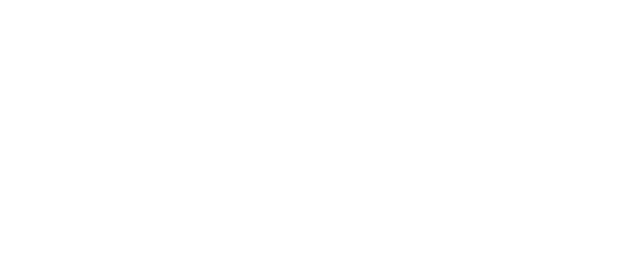
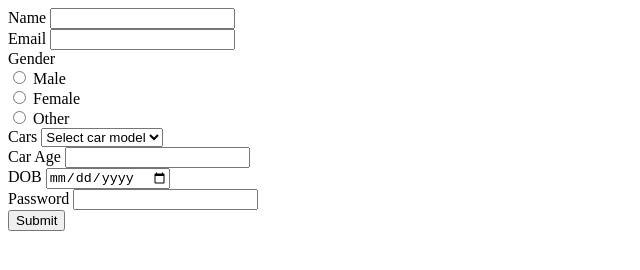
Before and after one commit to acciojob/signup-form-car-santmailo, a website: page main.html in a window 1280 px wide. Shown: the whole page, without its empty margins (0-640 px from the left). Drawn offline with Linux system fonts and the light colour scheme.

Commit message:
created a submission

```diff
--- a/main.html
+++ b/main.html
@@ -11,6 +11,50 @@
     <script type="text/javascript" src="./script.js">
 </script>
 
+	<form method="post">
+		<div>
+			<label for="name">Name</label>
+			<input type="text" name="name" id="name" required>
+		</div>
+		<div>
+			<label for="email">Email</label>
+			<input type="email" name="email" id="email" required>
+		</div>
+		<div>
+			<label>Gender</label><br>
+			<input type="radio" name="gender" value="male" id="male" required>
+			<label for="male">Male</label><br>
+			<input type="radio" name="gender" value="female" id="female" required>
+			<label for="female">Female</label><br>
+			<input type="radio" name="gender" value="other" id="other" required>
+			<label for="other">Other</label>
+		</div>
+		<div>
+			<label for="cars">Cars</label>
+			<select id="cars" name="cars" aria-required>
+				<option disabled selected>Select car model</option>
+				<option value="BMW">BMW</option>
+				<option value="Audi">Audi</option>
+				<option value="Mecedes">Mercedez</option>
+			</select>
+		</div>
+		<div>
+			<label for="carage">Car Age</label>
+			<input type="number" name="carage" id="carage" required>
+		</div>
+		<div>
+			<label for="dob">DOB</label>
+			<input type="date" name="dob" id="dob" required>
+		</div>
+		<div>
+			<label for="password">Password</label>
+			<input type="password" name="password" id="password">
+		</div>
+		<div>
+			<button type="submit">Submit</button>
+		</div>
+	</form>
+
 </body>
 
 </html>
```
